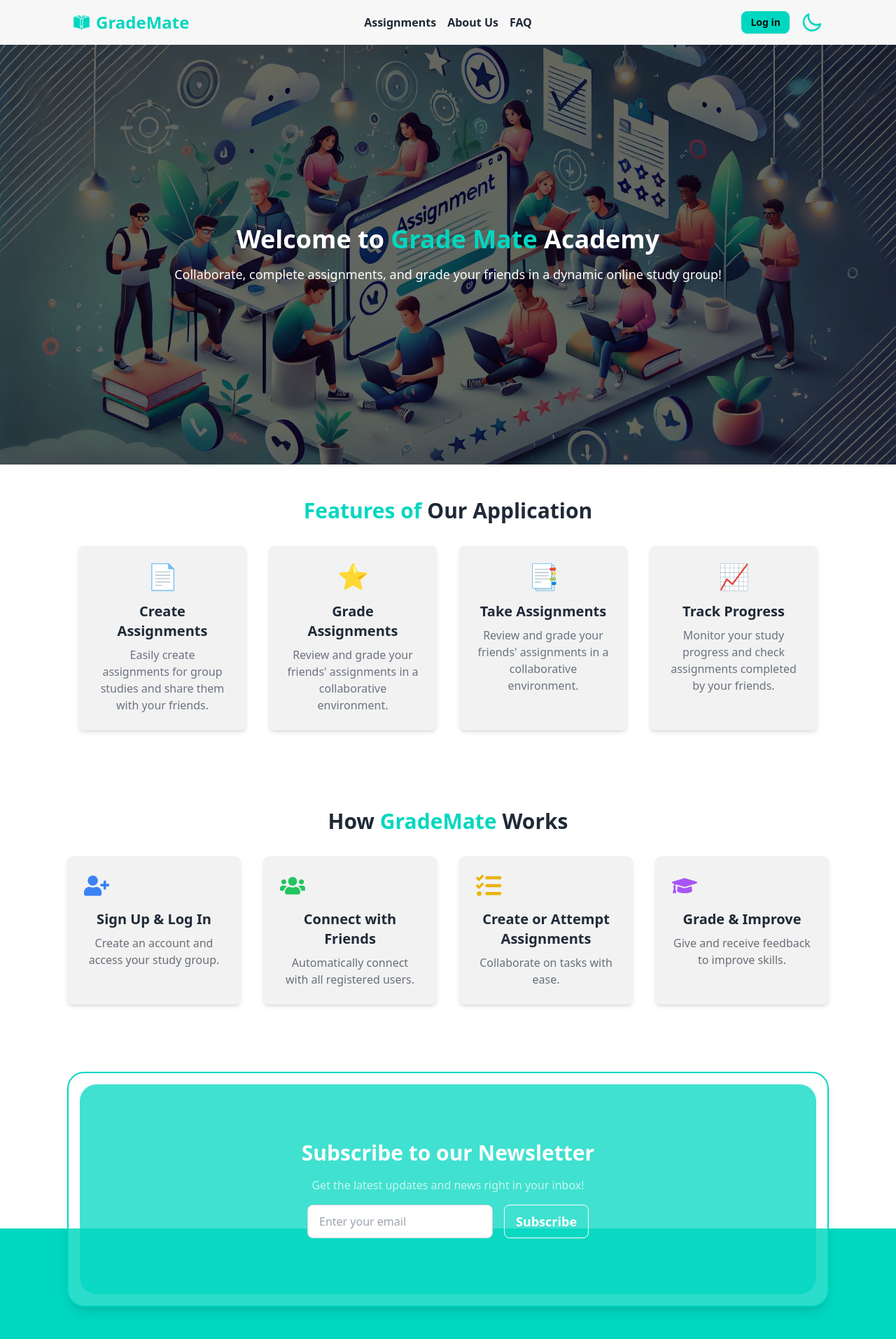
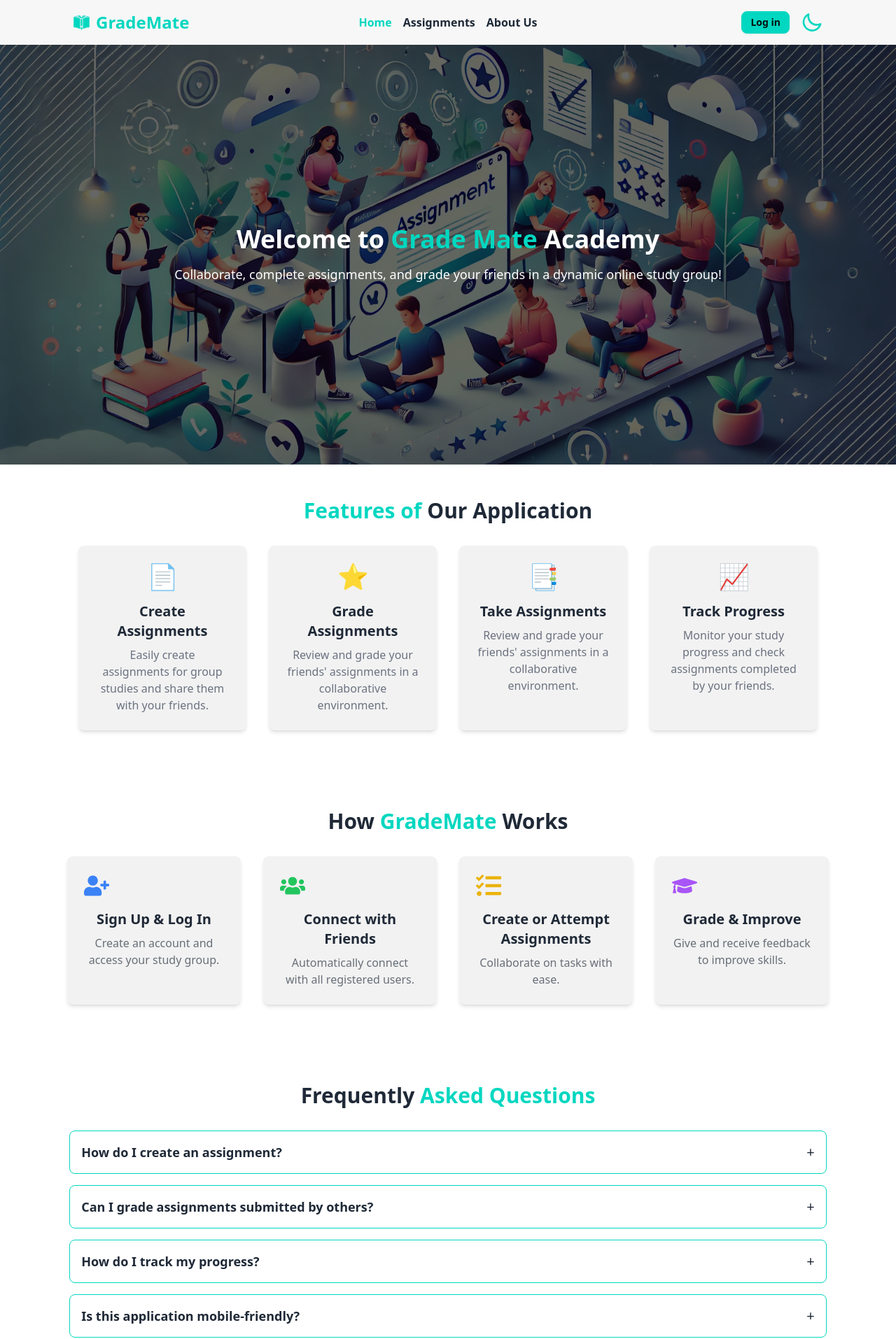
Before and after one commit to rabiyarumi/Grade-Mate, a React (Vite) app: page / in a window 1280 px wide. Shown: the top 1914 px of the page at 70% size. Built offline with nearby package versions, Linux system fonts and the light colour scheme; no server answers.

Commit message:
added faq section

```diff
--- a/src/components/Navbar.jsx
+++ b/src/components/Navbar.jsx
@@ -31,6 +31,14 @@ const Navbar = ({ theme, setTheme }) => {
   const links = (
     <>
       <NavLink
+        to={"/"}
+        className={({ isActive }) =>
+          `bg-transparent font-semibold  ${isActive ? "text-accent" : ""}`
+        }
+      >
+        Home
+      </NavLink>
+      <NavLink
         to={"/assignments"}
         className={({ isActive }) =>
           `bg-transparent font-semibold  ${isActive ? "text-accent" : ""}`
@@ -46,7 +54,7 @@ const Navbar = ({ theme, setTheme }) => {
       >
         About Us
       </NavLink>
-      <NavLink
+      {/* <NavLink
         to={"/faq"}
         className={({ isActive }) =>
           `bg-transparent font-semibold  ${isActive ? "text-accent" : ""}`
@@ -54,7 +62,7 @@ const Navbar = ({ theme, setTheme }) => {
       >
         FAQ
       </NavLink>
-
+ */}
       {user && (
         <>
           <NavLink
--- a/src/pages/Home/Faq.jsx
+++ b/src/pages/Home/Faq.jsx
@@ -37,7 +37,7 @@ const Faq = () => {
   };
 
     return (
-        <section className="py-12 md:w-[85%] mx-auto">
+        <section className="py-12 md:w-[87%] mx-auto">
       <div className="container mx-auto px-4">
         <motion.h2
           initial={{ opacity: 0, y: -20 }}
@@ -55,7 +55,7 @@ const Faq = () => {
               whileInView={{ opacity: 1, y: 0 }}
               viewport={{ once: true }}
               transition={{ duration: 0.5, delay: index * 0.2 }}
-              className="border rounded-lg p-4"
+              className="border border-accent rounded-lg p-4"
             >
               <div
                 className="flex justify-between items-center cursor-pointer"
--- a/src/pages/Home/Home.jsx
+++ b/src/pages/Home/Home.jsx
@@ -13,6 +13,7 @@ const Home = () => {
           <RecentAssignment/>
           <Features/>
           <HowItWorks/>
+          <Faq/>
           <NewsLetter/>
 
         </div>
--- a/src/pages/Home/RecentAssignment.jsx
+++ b/src/pages/Home/RecentAssignment.jsx
@@ -7,12 +7,12 @@ const RecentAssignment = () => {
 
     useEffect(() => {
 
-        const fetchAllAssignments = async () => {
-            const { data } = await axios.get(`${import.meta.env.VITE_API_URL}/assignments`)
-            setAssignments(data)
+        const fetchAssignments = async () => {
+          const { data } = await axios.get(`${import.meta.env.VITE_API_URL}/assignments`)
+          setAssignments(data)
           }
 
-        fetchAllAssignments()
+        fetchAssignments()
       }, [])
 
       console.log(assignments)
```
